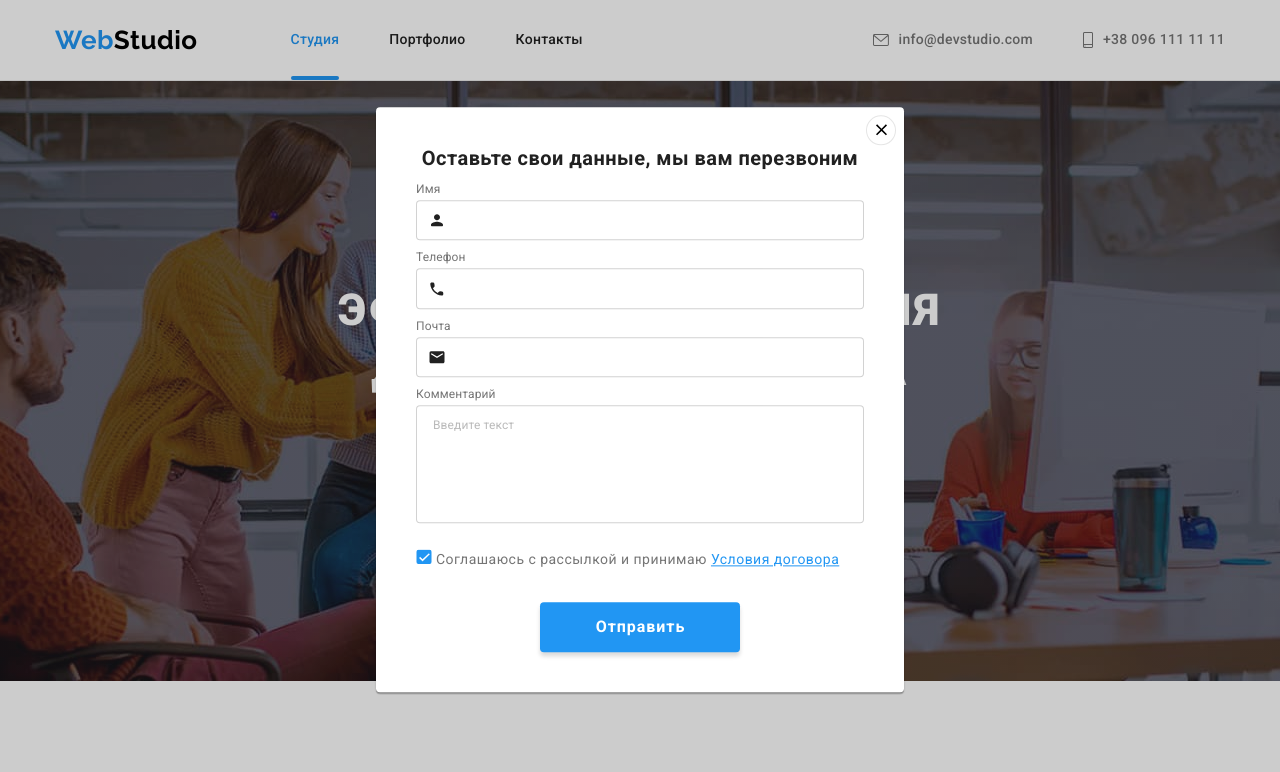
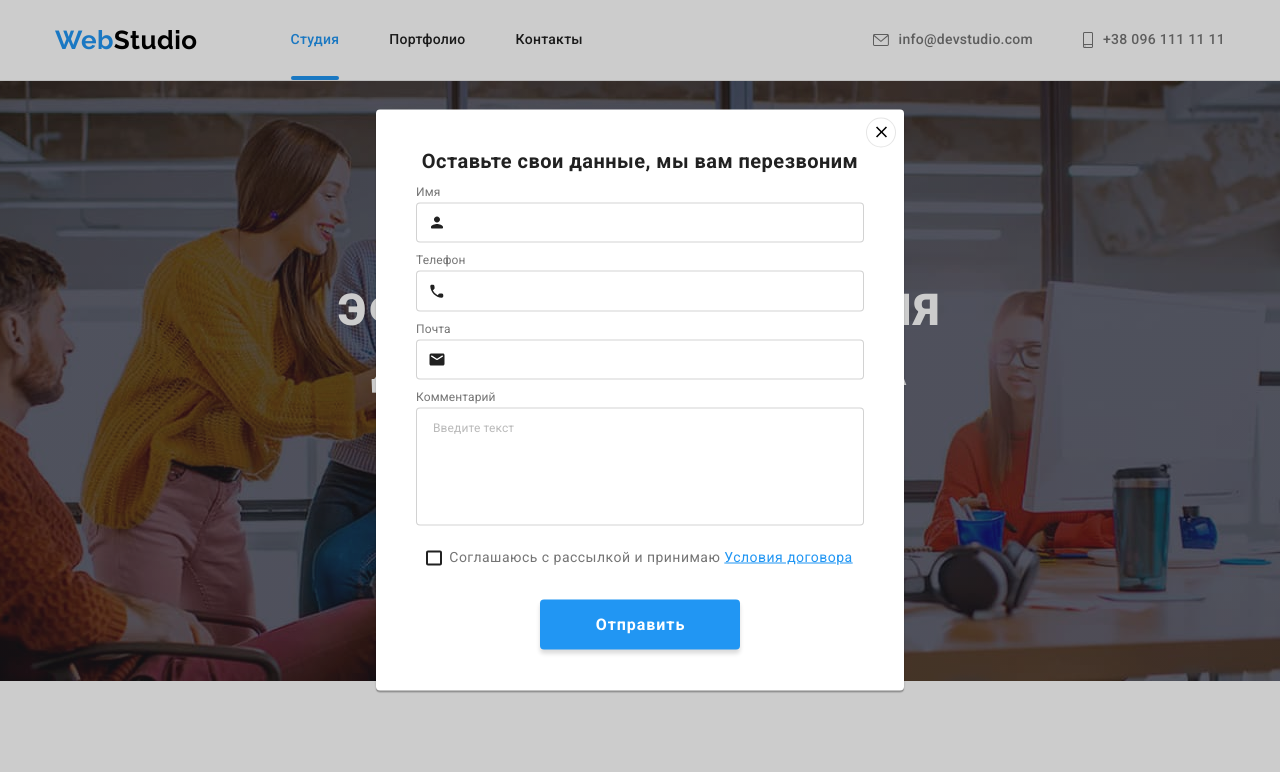
Before and after one commit to DaryaBobur/goit-markup-hw-06, a plain HTML site: page index.html in a window 1280 px wide. Both pictures are taken after a click on the button "Заказать услугу". Shown: the top 772 px of the page. Drawn offline with nearby package versions, Linux system fonts and the light colour scheme.

Commit message:
Добавляет чекбокс и форму на стр Портфолио

```diff
--- a/css/styles.css
+++ b/css/styles.css
@@ -1,11 +1,3 @@
-/* акцентный цвет #2196F3 */
-/* цвет второй части лого #000000 */
-/* основной цвет текста #757575 */
-/* вторичный цвет текста #212121 */
-/* белый #ffffff */
-/* цвет почты и тел. rgba(255, 255, 255, 0.6); */
-/* цвет кнопки при ховере и фокусе #188ce8 */
-
 :root {
   /* Цвета макета */
   --primary-text-color: #757575;
@@ -371,11 +363,21 @@ ul {
   border: 1px solid rgba(33, 33, 33, 0.2);
   border-radius: 4px;
   outline: none;
+
+  transition: border-color 250ms var(--cubic);
 }
 .comment {
   resize: none;
   padding: 12px 16px;
 }
+
+.comment::placeholder {
+  font-size: 12px;
+  line-height: 1.17;
+  letter-spacing: 0.01em;
+  color: var(--color-placeholder);
+}
+
 .form-field .item {
   position: relative;
   display: flex;
@@ -384,13 +386,14 @@ ul {
 }
 
 .form-field .item:last-child {
-  margin-bottom: 25px;
+  margin-bottom: 20px;
 }
 .icon-modal {
   position: absolute;
   top: 50%;
   left: 12px;
   fill: var(--secondary-color);
+  transition: fill 250ms var(--cubic);
 }
 
 .form-input:focus ~ .icon-modal {
@@ -407,12 +410,6 @@ ul {
   line-height: 1.17;
   letter-spacing: 0.01em;
 }
-.comment::placeholder {
-  font-size: 12px;
-  line-height: 1.17;
-  letter-spacing: 0.01em;
-  color: var(--color-placeholder);
-}
 
 .form-check {
   margin-bottom: 30px;
@@ -421,16 +418,11 @@ ul {
 }
 .link-contract {
   color: var(--accent-color);
-}
-
-.btn-send:hover,
-.btn-send:focus {
-  background-color: var(--bgc-btn);
+  margin-left: 4px;
 }
 
 /* Оформление чекбокса */
 .checkbox {
-  position: absolute;
   width: 1px;
   height: 1px;
   margin: -1px;
@@ -439,14 +431,38 @@ ul {
   clip: rect(0 0 0 0);
   overflow: hidden;
 }
+
+.check-bgc {
+  display: inline-block;
+  width: 16px;
+  height: 15px;
+  margin-right: 7px;
+  border: 2px solid var(--secondary-color);
+  border-radius: 2px;
+  transition: background-color 250ms var(--cubic);
+}
+.label-check {
+  position: relative;
+  display: flex;
+  align-items: center;
+  justify-content: center;
+  cursor: pointer;
+}
 .icon-check {
-  fill: var(--accent-color);
+  position: absolute;
+  top: 4px;
+  left: 10px;
+  visibility: hidden;
 }
-/* .checkbox:checked + .icon-check {
-  border-color: transparent;
+
+.checkbox:checked + .check-bgc {
+  border-color: var(--accent-color);
   background-color: var(--accent-color);
   border-radius: 2px;
-} */
+}
+.checkbox:checked ~ .icon-check {
+  visibility: visible;
+}
 /* Наши особенности */
 .feature-list {
   display: flex;
@@ -762,11 +778,12 @@ ul {
   padding: 14px 15px;
   margin-right: 12px;
   border: 1px solid rgba(255, 255, 255, 0.3);
-
   filter: drop-shadow(0px 4px 4px rgba(0, 0, 0, 0.15));
   border-radius: 4px;
   background-color: transparent;
   outline: none;
+
+  transition: border-color 250ms var(--cubic);
 }
 .subscribe-input:focus {
   border-color: var(--accent-color);
--- a/index.html
+++ b/index.html
@@ -395,20 +395,20 @@
         </ul>
 
         <p class="form-check">
-
+          <label class="label-check">
           <input class="checkbox" type="checkbox" name="check" id="check">
+          <span class="check-bgc"></span>
+          <span>Соглашаюсь с рассылкой и принимаю</span>
+          <a class="link-contract" href="">Условия договора</a>
           <svg class="icon-check" width="16" height="15">
             <use href="./images/icons.svg#check"></use>
           </svg>
-          <label for="check">Соглашаюсь с рассылкой и принимаю
-            <a class="link-contract" href="">Условия договора</a></label>
+          </label>
         </p>
       <button class="btn-send" type="submit">Отправить</button>
       </form>
-
       </div>
       </div>
-    </div>
 
     <script src="./js/modal.js"></script>
   </body>
```
Also changed, not shown: portfolio.html (+10 -0 lines), images/icons.svg.
